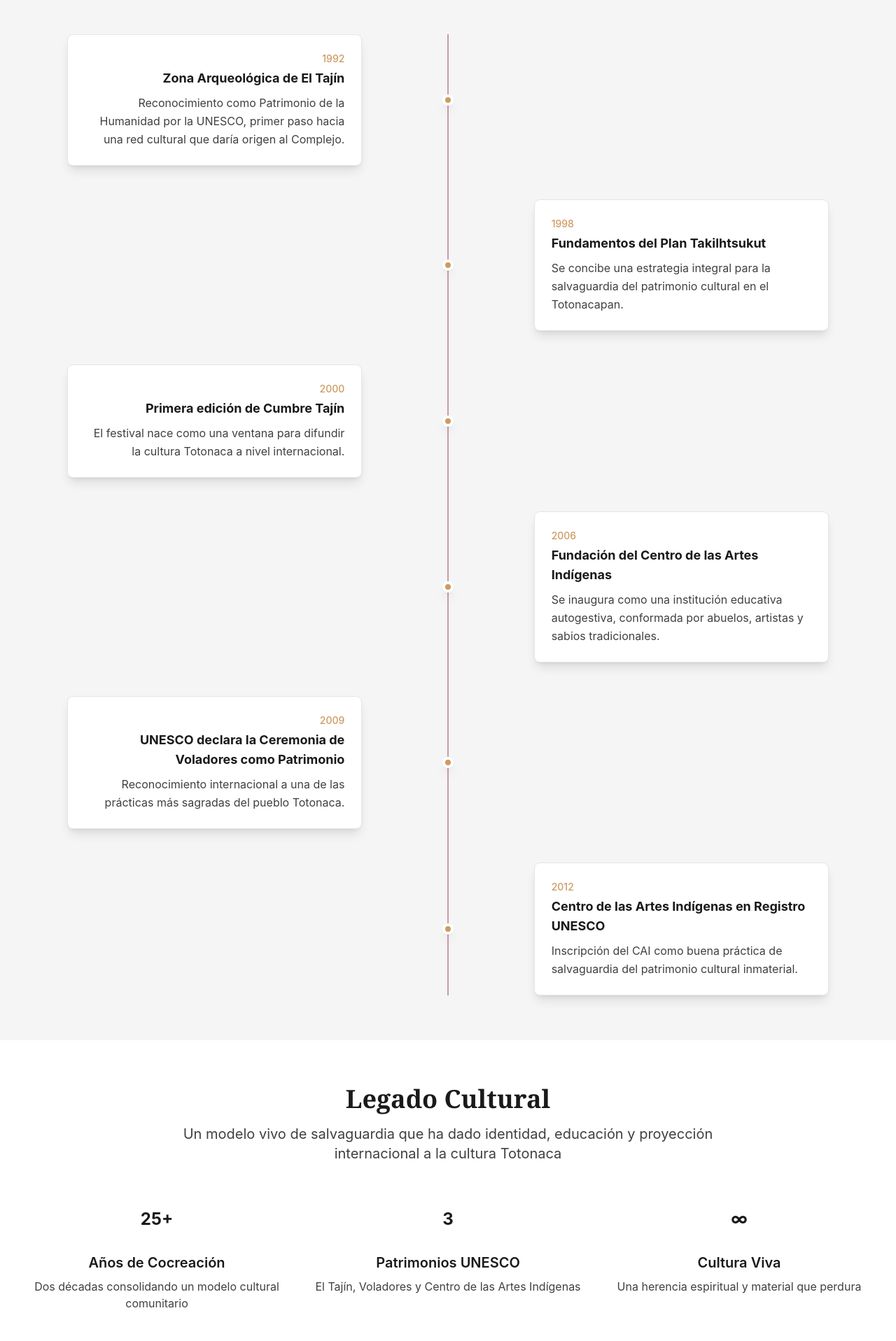
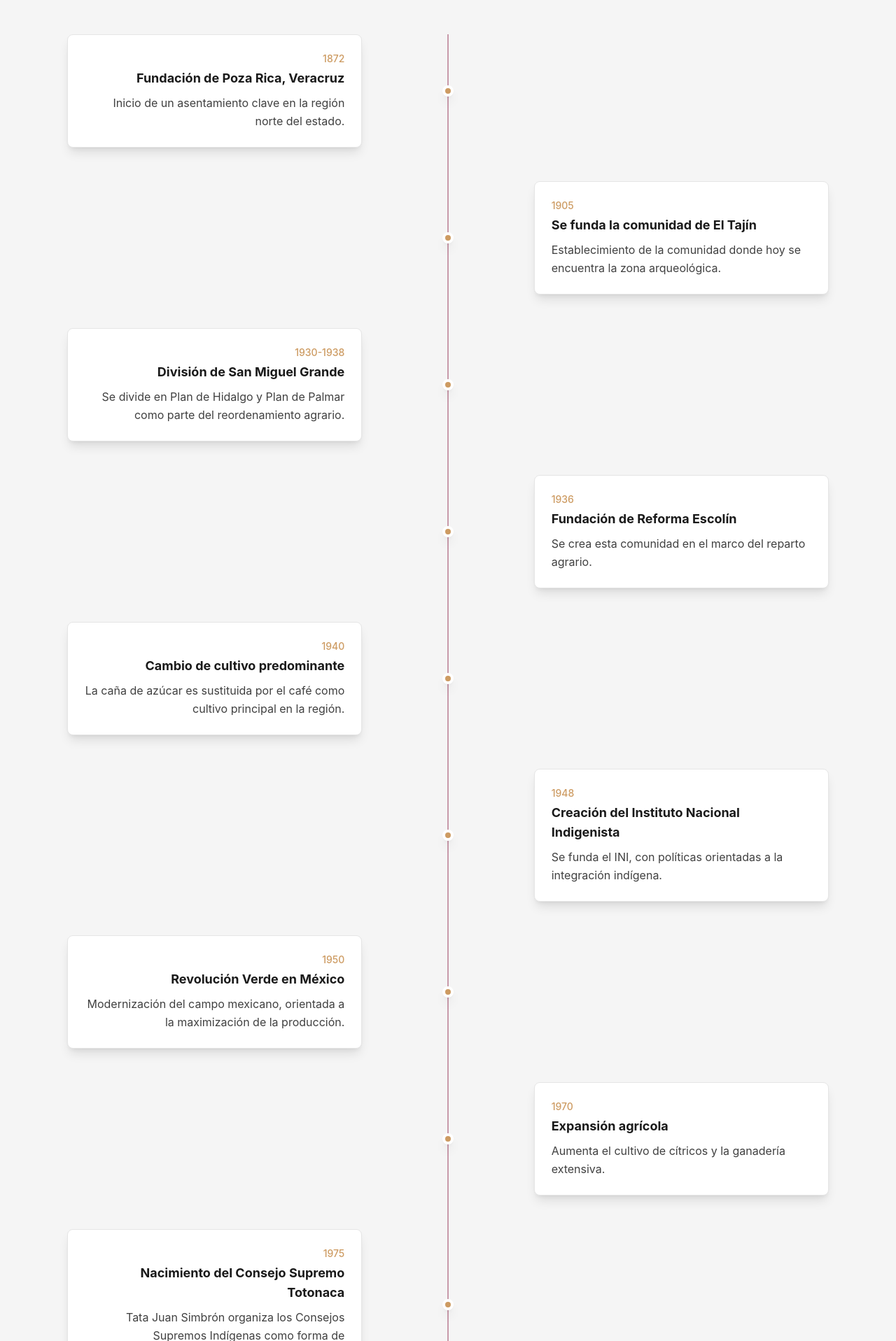
Before and after one commit to krisyiser/takilhsukut, a Next.js app: page /historia in a window 1280 px wide. Shown: the part 1423-3340 px from the top of the page at 70% size. Built offline with nearby package versions, Linux system fonts and the light colour scheme.

Commit message:
actualizacion linea de tiempo

```diff
--- a/src/app/historia/page.tsx
+++ b/src/app/historia/page.tsx
@@ -5,42 +5,117 @@ import Card from '@/components/ui/Card';
 export default function HistoriaPage() {
   const timeline = [
   {
+    year: "1872",
+    title: "Fundación de Poza Rica, Veracruz",
+    description: "Inicio de un asentamiento clave en la región norte del estado."
+  },
+  {
+    year: "1905",
+    title: "Se funda la comunidad de El Tajín",
+    description: "Establecimiento de la comunidad donde hoy se encuentra la zona arqueológica."
+  },
+  {
+    year: "1930-1938",
+    title: "División de San Miguel Grande",
+    description: "Se divide en Plan de Hidalgo y Plan de Palmar como parte del reordenamiento agrario."
+  },
+  {
+    year: "1936",
+    title: "Fundación de Reforma Escolín",
+    description: "Se crea esta comunidad en el marco del reparto agrario."
+  },
+  {
+    year: "1940",
+    title: "Cambio de cultivo predominante",
+    description: "La caña de azúcar es sustituida por el café como cultivo principal en la región."
+  },
+  {
+    year: "1948",
+    title: "Creación del Instituto Nacional Indigenista",
+    description: "Se funda el INI, con políticas orientadas a la integración indígena."
+  },
+  {
+    year: "1950",
+    title: "Revolución Verde en México",
+    description: "Modernización del campo mexicano, orientada a la maximización de la producción."
+  },
+  {
+    year: "1970",
+    title: "Expansión agrícola",
+    description: "Aumenta el cultivo de cítricos y la ganadería extensiva."
+  },
+  {
+    year: "1975",
+    title: "Nacimiento del Consejo Supremo Totonaca",
+    description: "Tata Juan Simbrón organiza los Consejos Supremos Indígenas como forma de representación legítima."
+  },
+  {
+    year: "1980",
+    title: "Declaración de Pátzcuaro",
+    description: "Reconocimiento del derecho de los pueblos indígenas a su lengua."
+  },
+  {
+    year: "1985",
+    title: "Carretera Papantla–Poza Rica",
+    description: "Se inaugura esta vía clave para la conexión regional."
+  },
+  {
+    year: "1990",
+    title: "Desaparición de los Consejos Supremos",
+    description: "Desarticulación política de los consejos indígenas como estrategia del Estado."
+  },
+  {
+    year: "1991",
+    title: "Fin del reparto agrario",
+    description: "Se concluye oficialmente el proceso de reparto de tierras."
+  },
+  {
     year: "1992",
     title: "Zona Arqueológica de El Tajín",
-      description:
-        "Reconocimiento como Patrimonio de la Humanidad por la UNESCO, primer paso hacia una red cultural que daría origen al Complejo."
+    description: "Reconocimiento como Patrimonio Mundial por la UNESCO."
   },
   {
-      year: "1998",
-      title: "Fundamentos del Plan Takilhtsukut",
-      description:
-        "Se concibe una estrategia integral para la salvaguardia del patrimonio cultural en el Totonacapan."
+    year: "1994",
+    title: "Levantamiento del EZLN",
+    description: "Estallido del movimiento indígena zapatista en Chiapas."
+  },
+  {
+    year: "1999",
+    title: "Gran diluvio",
+    description: "Evento climático de gran impacto en la región Totonaca."
   },
   {
     year: "2000",
-      title: "Primera edición de Cumbre Tajín",
-      description:
-        "El festival nace como una ventana para difundir la cultura Totonaca a nivel internacional."
+    title: "Inauguración del Parque Takilhtsukut",
+    description: "Se consolida como sede de Cumbre Tajín y centro cultural totonaca."
   },
   {
     year: "2006",
-      title: "Fundación del Centro de las Artes Indígenas",
-      description:
-        "Se inaugura como una institución educativa autogestiva, conformada por abuelos, artistas y sabios tradicionales."
+    title: "Centro de las Artes Indígenas",
+    description: "Fundación del CAI como modelo educativo con base en saberes ancestrales."
   },
   {
     year: "2009",
-      title: "UNESCO declara la Ceremonia de Voladores como Patrimonio",
-      description:
-        "Reconocimiento internacional a una de las prácticas más sagradas del pueblo Totonaca."
+    title: "Ceremonia de Voladores como Patrimonio Inmaterial",
+    description: "Reconocimiento de la UNESCO a esta práctica ritual."
   },
   {
     year: "2012",
-      title: "Centro de las Artes Indígenas en Registro UNESCO",
-      description:
-        "Inscripción del CAI como buena práctica de salvaguardia del patrimonio cultural inmaterial."
+    title: "Registro UNESCO del CAI",
+    description: "El Centro es reconocido como buena práctica de salvaguardia del patrimonio."
+  },
+  {
+    year: "2015",
+    title: "Fallece Tata Juan Simbrón",
+    description: "Su legado es continuado por Tata Gerardo Cruz como presidente del COTOCOC."
+  },
+  {
+    year: "2018",
+    title: "Plan Tlan Latamat",
+    description: "El Consejo Totonaca (COTOCOC) diseña un plan de vida digno para las comunidades."
   }
 ];
+
 
   return (
     <Layout>
```
Lines whose indentation alone changed are shown as unchanged.
